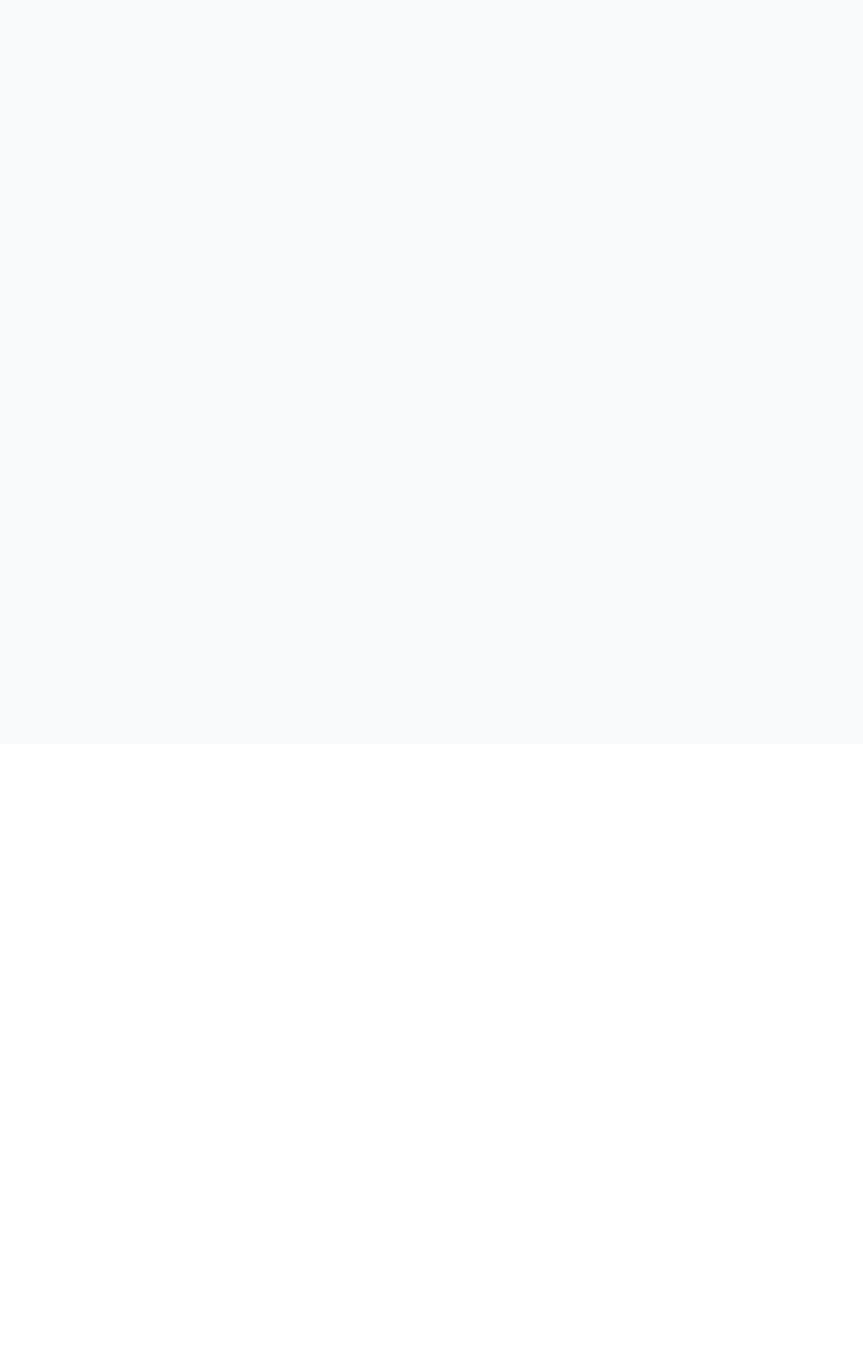
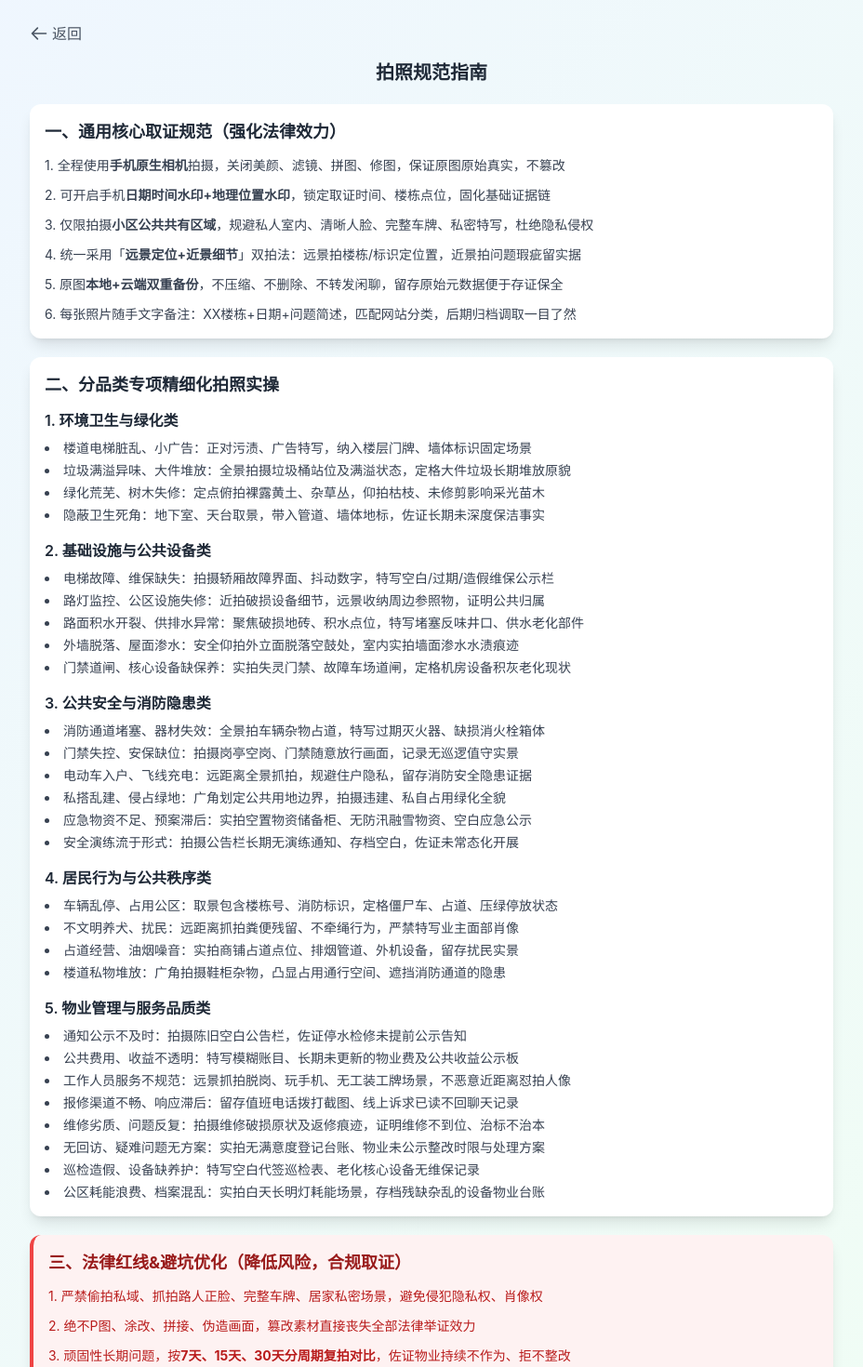
Before and after one commit to topsnail/CommEnv, a Vue app: page /photo-guide in a window 1280 px wide. Before the commit this address had no page. Shown: the top 1470 px of the page at 93% size, without its empty margins (176-1104 px from the left). Before the commit the page ends 800 px from the top, so only its background shows below. Built offline with nearby package versions, Linux system fonts and the light colour scheme.

Commit message:
Add files via upload

```diff
--- a/src/router/index.js
+++ b/src/router/index.js
@@ -25,6 +25,11 @@ const routes = [
     path: '/tutorial',
     name: 'Tutorial',
     component: () => import('@/views/Tutorial.vue')
+  },
+  {
+    path: '/photo-guide',
+    name: 'PhotoGuide',
+    component: () => import('@/views/PhotoGuide.vue')
   },
   {
     path: '/admin',
--- a/src/views/AdminLogin.vue
+++ b/src/views/AdminLogin.vue
@@ -88,7 +88,12 @@ const loading = ref(false)
 const error = ref('')
 
 const handleLogin = async () => {
-  if (!password.value) return
+  if (!password.value) {
+    error.value = '请输入密码'
+    return
+  }
+
+  if (loading.value) return
 
   loading.value = true
   error.value = ''
--- a/src/views/Home.vue
+++ b/src/views/Home.vue
@@ -4,6 +4,21 @@
       <div class="text-center section-gap">
         <h1 class="page-title mb-2">宏光合园公共环境存证归集</h1>
         <p class="text-gray-600 text-sm sm:text-base">合法留存证据 · 维护业主权益</p>
+      </div>
+
+      <div class="bg-red-50 border-l-4 border-red-500 p-4 section-gap rounded-r-lg shadow-md">
+        <div class="flex items-start">
+          <div class="flex-shrink-0">
+            <svg class="h-5 w-5 text-red-500" viewBox="0 0 20 20" fill="currentColor">
+              <path fill-rule="evenodd" d="M18 10a8 8 0 11-16 0 8 8 0 0116 0zm-7-4a1 1 0 11-2 0 1 1 0 012 0zM9 9a1 1 0 000 2v3a1 1 0 001 1h1a1 1 0 100-2v-3a1 1 0 00-1-1H9z" clip-rule="evenodd" />
+            </svg>
+          </div>
+          <div class="ml-3">
+            <p class="text-sm text-red-700 font-medium">
+              普通人维权时，证据不是最重要的，但没有证据你连资格都没有！
+            </p>
+          </div>
+        </div>
       </div>
 
       <div class="bg-yellow-50 border-l-4 border-yellow-400 p-4 section-gap rounded-r-lg">
@@ -135,7 +150,10 @@
 
       <!-- 法律声明链接 -->
       <div class="text-center pt-3 border-t border-gray-200">
-        <div class="flex items-center justify-center gap-4">
+        <div class="flex items-center justify-center gap-4 flex-wrap">
+          <button @click="goToPhotoGuide" class="text-gray-500 hover:text-gray-700 underline text-xs">
+            拍照规范
+          </button>
           <button @click="goToLegal" class="text-gray-500 hover:text-gray-700 underline text-xs">
             法律声明与用户协议
           </button>
@@ -185,4 +203,8 @@ const goToLegal = () => {
 const goToTutorial = () => {
   router.push('/tutorial')
 }
+
+const goToPhotoGuide = () => {
+  router.push('/photo-guide')
+}
 </script>
--- /dev/null
+++ b/src/views/PhotoGuide.vue
@@ -0,0 +1,111 @@
+<template>
+  <div class="min-h-screen bg-gradient-to-br from-blue-50 to-green-50">
+    <div class="max-w-4xl mx-auto page-shell">
+      <div class="flex items-center gap-4 mb-4">
+        <button @click="goBack" class="text-gray-600 hover:text-gray-800 flex items-center gap-1">
+          <svg class="w-5 h-5" fill="none" stroke="currentColor" viewBox="0 0 24 24">
+            <path stroke-linecap="round" stroke-linejoin="round" stroke-width="2" d="M10 19l-7-7m0 0l7-7m-7 7h18" />
+          </svg>
+          返回
+        </button>
+      </div>
+
+      <h1 class="page-title section-gap text-center">拍照规范指南</h1>
+
+      <div class="bg-white rounded-xl shadow-lg card-pad section-gap">
+        <h2 class="section-title">一、通用核心取证规范（强化法律效力）</h2>
+        <div class="space-y-3 text-sm text-gray-700">
+          <p>1. 全程使用<strong>手机原生相机</strong>拍摄，关闭美颜、滤镜、拼图、修图，保证原图原始真实，不篡改</p>
+          <p>2. 可开启手机<strong>日期时间水印+地理位置水印</strong>，锁定取证时间、楼栋点位，固化基础证据链</p>
+          <p>3. 仅限拍摄<strong>小区公共共有区域</strong>，规避私人室内、清晰人脸、完整车牌、私密特写，杜绝隐私侵权</p>
+          <p>4. 统一采用「<strong>远景定位+近景细节</strong>」双拍法：远景拍楼栋/标识定位置，近景拍问题瑕疵留实据</p>
+          <p>5. 原图<strong>本地+云端双重备份</strong>，不压缩、不删除、不转发闲聊，留存原始元数据便于存证保全</p>
+          <p>6. 每张照片随手文字备注：XX楼栋+日期+问题简述，匹配网站分类，后期归档调取一目了然</p>
+        </div>
+      </div>
+
+      <div class="bg-white rounded-xl shadow-lg card-pad section-gap">
+        <h2 class="section-title">二、分品类专项精细化拍照实操</h2>
+
+        <div class="space-y-4">
+          <div>
+            <h3 class="text-base font-semibold text-gray-800 mb-2">1. 环境卫生与绿化类</h3>
+            <ul class="list-disc list-inside space-y-1 text-sm text-gray-700">
+              <li>楼道电梯脏乱、小广告：正对污渍、广告特写，纳入楼层门牌、墙体标识固定场景</li>
+              <li>垃圾满溢异味、大件堆放：全景拍摄垃圾桶站位及满溢状态，定格大件垃圾长期堆放原貌</li>
+              <li>绿化荒芜、树木失修：定点俯拍裸露黄土、杂草丛，仰拍枯枝、未修剪影响采光苗木</li>
+              <li>隐蔽卫生死角：地下室、天台取景，带入管道、墙体地标，佐证长期未深度保洁事实</li>
+            </ul>
+          </div>
+
+          <div>
+            <h3 class="text-base font-semibold text-gray-800 mb-2">2. 基础设施与公共设备类</h3>
+            <ul class="list-disc list-inside space-y-1 text-sm text-gray-700">
+              <li>电梯故障、维保缺失：拍摄轿厢故障界面、抖动数字，特写空白/过期/造假维保公示栏</li>
+              <li>路灯监控、公区设施失修：近拍破损设备细节，远景收纳周边参照物，证明公共归属</li>
+              <li>路面积水开裂、供排水异常：聚焦破损地砖、积水点位，特写堵塞反味井口、供水老化部件</li>
+              <li>外墙脱落、屋面渗水：安全仰拍外立面脱落空鼓处，室内实拍墙面渗水水渍痕迹</li>
+              <li>门禁道闸、核心设备缺保养：实拍失灵门禁、故障车场道闸，定格机房设备积灰老化现状</li>
+            </ul>
+          </div>
+
+          <div>
+            <h3 class="text-base font-semibold text-gray-800 mb-2">3. 公共安全与消防隐患类</h3>
+            <ul class="list-disc list-inside space-y-1 text-sm text-gray-700">
+              <li>消防通道堵塞、器材失效：全景拍车辆杂物占道，特写过期灭火器、缺损消火栓箱体</li>
+              <li>门禁失控、安保缺位：拍摄岗亭空岗、门禁随意放行画面，记录无巡逻值守实景</li>
+              <li>电动车入户、飞线充电：远距离全景抓拍，规避住户隐私，留存消防安全隐患证据</li>
+              <li>私搭乱建、侵占绿地：广角划定公共用地边界，拍摄违建、私自占用绿化全貌</li>
+              <li>应急物资不足、预案滞后：实拍空置物资储备柜、无防汛融雪物资、空白应急公示</li>
+              <li>安全演练流于形式：拍摄公告栏长期无演练通知、存档空白，佐证未常态化开展</li>
+            </ul>
+          </div>
+
+          <div>
+            <h3 class="text-base font-semibold text-gray-800 mb-2">4. 居民行为与公共秩序类</h3>
+            <ul class="list-disc list-inside space-y-1 text-sm text-gray-700">
+              <li>车辆乱停、占用公区：取景包含楼栋号、消防标识，定格僵尸车、占道、压绿停放状态</li>
+              <li>不文明养犬、扰民：远距离抓拍粪便残留、不牵绳行为，严禁特写业主面部肖像</li>
+              <li>占道经营、油烟噪音：实拍商铺占道点位、排烟管道、外机设备，留存扰民实景</li>
+              <li>楼道私物堆放：广角拍摄鞋柜杂物，凸显占用通行空间、遮挡消防通道的隐患</li>
+            </ul>
+          </div>
+
+          <div>
+            <h3 class="text-base font-semibold text-gray-800 mb-2">5. 物业管理与服务品质类</h3>
+            <ul class="list-disc list-inside space-y-1 text-sm text-gray-700">
+              <li>通知公示不及时：拍摄陈旧空白公告栏，佐证停水检修未提前公示告知</li>
+              <li>公共费用、收益不透明：特写模糊账目、长期未更新的物业费及公共收益公示板</li>
+              <li>工作人员服务不规范：远景抓拍脱岗、玩手机、无工装工牌场景，不恶意近距离怼拍人像</li>
+              <li>报修渠道不畅、响应滞后：留存值班电话拨打截图、线上诉求已读不回聊天记录</li>
+              <li>维修劣质、问题反复：拍摄维修破损原状及返修痕迹，证明维修不到位、治标不治本</li>
+              <li>无回访、疑难问题无方案：实拍无满意度登记台账、物业未公示整改时限与处理方案</li>
+              <li>巡检造假、设备缺养护：特写空白代签巡检表、老化核心设备无维保记录</li>
+              <li>公区耗能浪费、档案混乱：实拍白天长明灯耗能场景，存档残缺杂乱的设备物业台账</li>
+            </ul>
+          </div>
+        </div>
+      </div>
+
+      <div class="bg-red-50 rounded-xl shadow-lg card-pad section-gap border-l-4 border-red-500">
+        <h2 class="section-title text-red-800">三、法律红线&避坑优化（降低风险，合规取证）</h2>
+        <div class="space-y-3 text-sm text-red-700">
+          <p>1. 严禁偷拍私域、抓拍路人正脸、完整车牌、居家私密场景，避免侵犯隐私权、肖像权</p>
+          <p>2. 绝不P图、涂改、拼接、伪造画面，篡改素材直接丧失全部法律举证效力</p>
+          <p>3. 顽固性长期问题，按<strong>7天、15天、30天分周期复拍对比</strong>，佐证物业持续不作为、拒不整改</p>
+          <p>4. 仅用于邻里沟通、物业协商、合规投诉维权，禁止网络散播、恶意曝光他人隐私</p>
+        </div>
+      </div>
+    </div>
+  </div>
+</template>
+
+<script setup>
+import { useRouter } from 'vue-router'
+
+const router = useRouter()
+
+const goBack = () => {
+  router.push('/')
+}
+</script>
```
Also changed, not shown: src/views/Upload.vue (+19 -8 lines).
